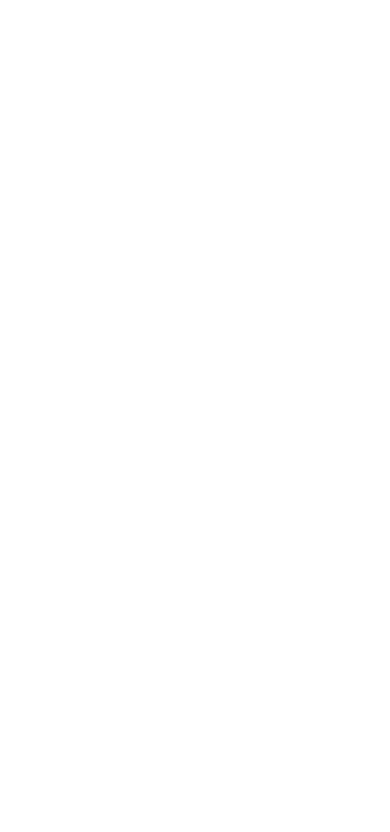
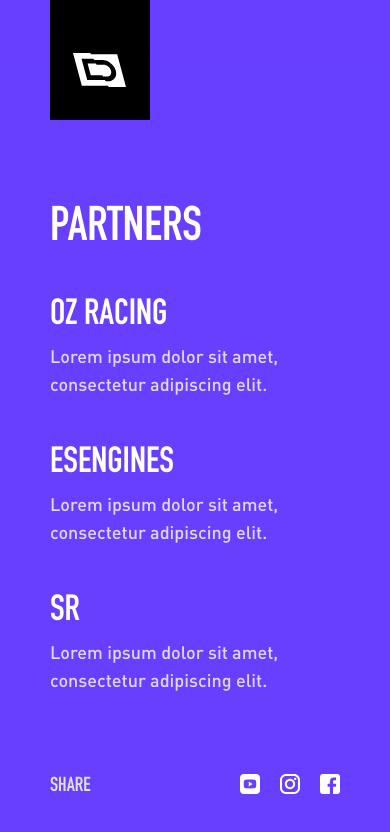
Before and after one commit to Shugar/drift-racing, a Nuxt app: page /partners in a window 390 px wide. Before the commit this address had no page. Shown: the top 832 px of the page. Built offline with nearby package versions, Linux system fonts and the light colour scheme; what vue-masonry-css would draw is missing.

Commit message:
Partners view with responsive

```diff
--- a/components/Footer.vue
+++ b/components/Footer.vue
@@ -17,7 +17,7 @@
       </div>
 
       <div class="copy">
-        MADE BY APUS AGENCY
+        MADE BY APUS <span>AGENCY</span>
       </div>
     </div>
   </div>
@@ -106,6 +106,14 @@
     .share {
       margin-right: 19px;
     }
+
+    .copy span {
+      display: none;
+    }
+
+    .right {
+      padding-left: 20px;
+    }
   }
 
   @media (max-width: 425px) {
--- a/pages/news.vue
+++ b/pages/news.vue
@@ -166,12 +166,13 @@
 
   .title {
     font-family: 'DIN Condensed', sans-serif;
-    line-height: normal;
-    font-size: 64px;
+    font-style: normal;
+    font-weight: bold;
+    line-height: 60px;
+    font-size: 48px;
     text-transform: uppercase;
     color: #FFFFFF;
     margin-bottom: 20px;
-    padding-right: 110px;
   }
 
   .news-list {
--- /dev/null
+++ b/pages/partners.vue
@@ -0,0 +1,140 @@
+<template>
+  <section class="partners">
+    <Header />
+    <div class="container">
+      <div class="title">Partners</div>
+      <div class="partners-list">
+        <div class="partner">
+          <div class="partner-name">OZ RACING</div>
+          <div class="partner-description">Lorem ipsum dolor sit amet, consectetur adipiscing elit.</div>
+        </div>
+        <div class="partner">
+          <div class="partner-name">ESENGINES</div>
+          <div class="partner-description">Lorem ipsum dolor sit amet, consectetur adipiscing elit.</div>
+        </div>
+        <div class="partner">
+          <div class="partner-name">SR</div>
+          <div class="partner-description">Lorem ipsum dolor sit amet, consectetur adipiscing elit.</div>
+        </div>
+      </div>
+    </div>
+    <Footer />
+  </section>
+</template>
+
+<script>
+  export default {
+    components: {
+      Header: () => import('@/components/Header'),
+      Footer: () => import('@/components/Footer')
+    }
+  }
+</script>
+
+<style lang="scss" scoped>
+  .partners {
+    min-height: 100vh;
+    background: #683FFF;
+    padding: 200px 0 80px;
+
+    display: flex;
+    flex-flow: column nowrap;
+    justify-content: space-between;
+  }
+
+  .container {
+    flex: 1;
+    position: relative;
+    padding: 0 100px;
+
+    padding-left: 320px;
+
+    display: flex;
+    flex-flow: column nowrap;
+  }
+
+  .title {
+    font-family: 'DIN Condensed', sans-serif;
+    font-style: normal;
+    font-weight: bold;
+    line-height: 60px;
+    font-size: 48px;
+    text-transform: uppercase;
+    color: #FFFFFF;
+  }
+
+  .partners-list {
+    margin-bottom: 40px;
+    flex: 1;
+    display: flex;
+    flex-flow: row nowrap;
+    justify-content: space-between;
+    align-items: center;
+  }
+
+  .partner {
+    margin-right: 60px;
+    flex: 1;
+  }
+
+  .partner-name {
+    font-family: 'DIN Condensed', sans-serif;
+    font-style: normal;
+    font-weight: bold;
+    line-height: 52px;
+    font-size: 36px;
+    text-transform: uppercase;
+    color: #FFFFFF;
+  }
+
+  .partner-description {
+    font-style: normal;
+    font-weight: 500;
+    line-height: 28px;
+    font-size: 18px;
+    color: rgba(255, 255, 255, 0.8);
+  }
+
+  @media (max-width: 768px) {
+    .container {
+      padding-left: 100px;
+      justify-content: space-between;
+    }
+
+    .partners-list {
+      margin-bottom: 80px;
+      flex: 0;
+      flex-flow: row wrap;
+    }
+
+    .partner {
+      margin-right: 0;
+      flex: 0 0 50%;
+
+      &:last-child {
+        margin-top: 60px;
+      }
+    }
+  }
+
+  @media (max-width: 425px) {
+    .container {
+      padding: 0 50px;
+    }
+
+    .partners,
+    .partners-list,
+    .container {
+      display: block;
+    }
+
+    .partner,
+    .partner:last-child {
+      margin-top: 40px;
+    }
+
+    .partner:first-child {
+      margin-top: 30px;
+    }
+  }
+</style>
--- a/pages/photo.vue
+++ b/pages/photo.vue
@@ -1,5 +1,5 @@
 <template>
-  <section class="news">
+  <section class="photos">
     <Header />
     <div class="container">
       <div class="tags">
@@ -166,7 +166,7 @@
 </script>
 
 <style lang="scss" scoped>
-  .news {
+  .photos {
     background: #683FFF;
     padding: 200px 0 80px;
   }
@@ -213,12 +213,13 @@
 
   .title {
     font-family: 'DIN Condensed', sans-serif;
-    line-height: normal;
-    font-size: 64px;
+    font-style: normal;
+    font-weight: bold;
+    line-height: 60px;
+    font-size: 48px;
     text-transform: uppercase;
     color: #FFFFFF;
     margin-bottom: 20px;
-    padding-right: 110px;
   }
 
   .videos-list {
--- a/pages/video.vue
+++ b/pages/video.vue
@@ -1,5 +1,5 @@
 <template>
-  <section class="news">
+  <section class="videos">
     <Header />
     <div class="container">
       <div class="tags">
@@ -118,7 +118,7 @@
 </script>
 
 <style lang="scss" scoped>
-  .news {
+  .videos {
     background: #683FFF;
     padding: 200px 0 80px;
   }
@@ -165,12 +165,13 @@
 
   .title {
     font-family: 'DIN Condensed', sans-serif;
-    line-height: normal;
-    font-size: 64px;
+    font-style: normal;
+    font-weight: bold;
+    line-height: 60px;
+    font-size: 48px;
     text-transform: uppercase;
     color: #FFFFFF;
     margin-bottom: 20px;
-    padding-right: 110px;
   }
 
   .videos-list {
```
